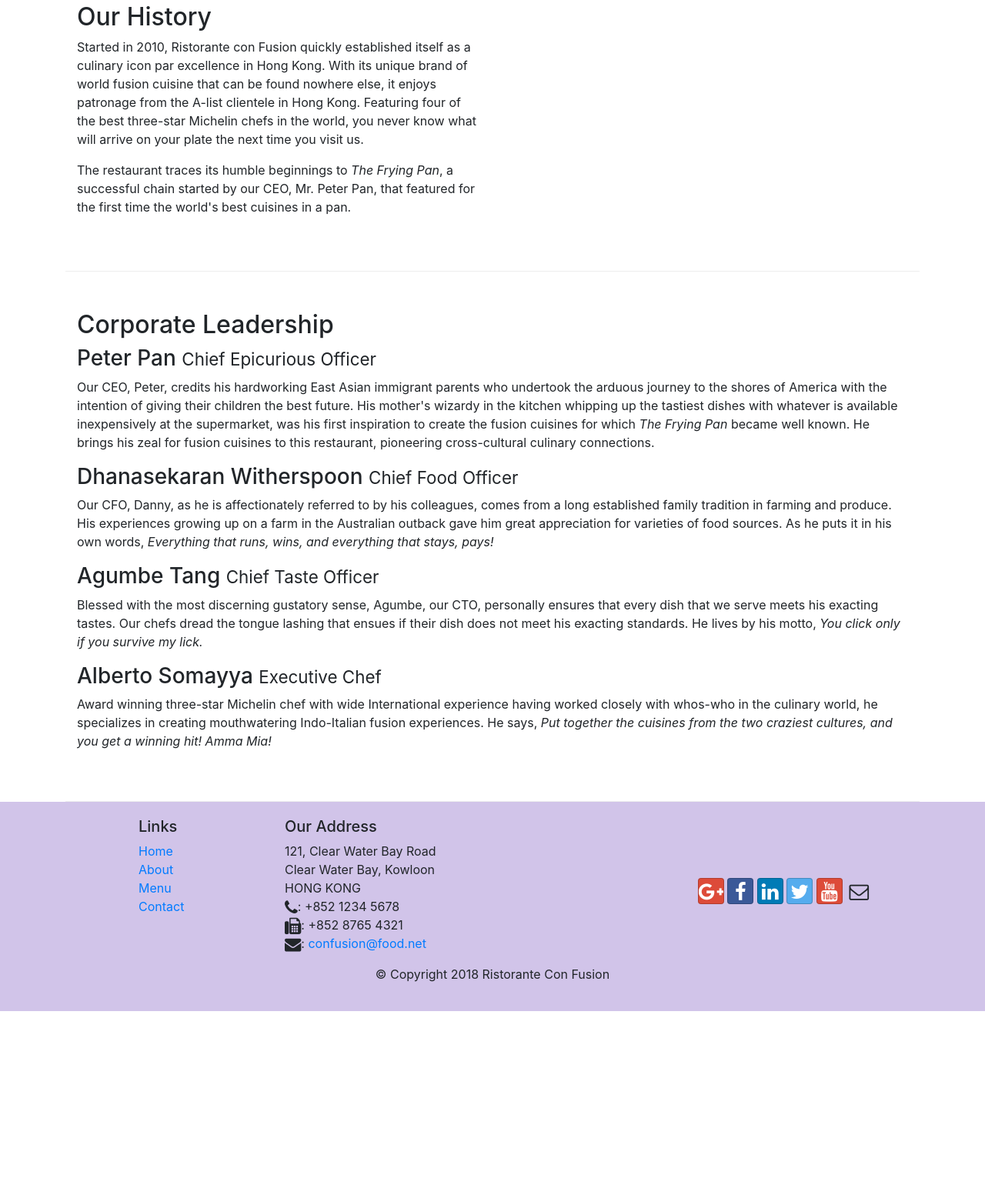
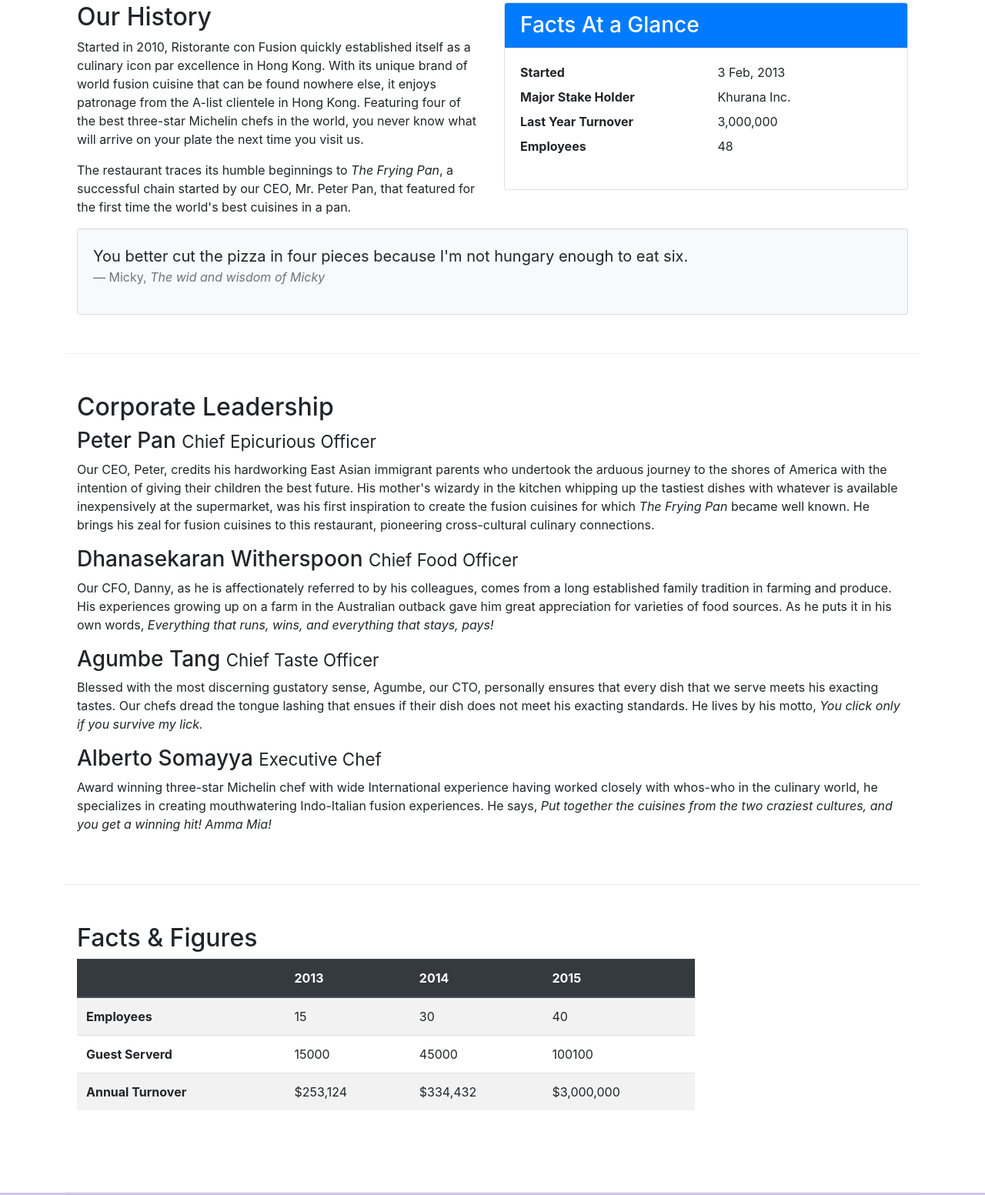
Before and after one commit to tavneetkhurana/confusion, a website: page aboutus.html in a window 1280 px wide. Shown: the part 512-2065 px from the top of the page at 77% size. Before the commit the page ends 1826 px from the top, so only its background shows below. Drawn offline with nearby package versions, Linux system fonts and the light colour scheme.

Commit message:
Tables and Cards

```diff
--- a/aboutus.html
+++ b/aboutus.html
@@ -66,7 +66,34 @@
                 <p>Started in 2010, Ristorante con Fusion quickly established itself as a culinary icon par excellence in Hong Kong. With its unique brand of world fusion cuisine that can be found nowhere else, it enjoys patronage from the A-list clientele in Hong Kong.  Featuring four of the best three-star Michelin chefs in the world, you never know what will arrive on your plate the next time you visit us.</p>
                 <p>The restaurant traces its humble beginnings to <em>The Frying Pan</em>, a successful chain started by our CEO, Mr. Peter Pan, that featured for the first time the world's best cuisines in a pan.</p>
             </div>
-            <div class="col-6 col-sm-6">
+            <div class="col-sm col-sm">
+                <div class="card">
+                    <h3 class="card-header bg-primary text-white">Facts At a Glance</h3>
+                    <div class="card-body">
+                        <dl class="row">
+                            <dt class="col-6">Started</dt>
+                            <dd class="col-6">3 Feb, 2013</dd>
+                            <dt class="col-6">Major Stake Holder</dt>
+                            <dd class="col-6">Khurana Inc.</dd>
+                            <dt class="col-6">Last Year Turnover</dt>
+                            <dd class="col-6">3,000,000</dd>
+                            <dt class="col-6">Employees</dt>
+                            <dd class="col-6">48</dd>
+                        </dl>
+                    </div>
+                </div>
+            </div>
+            <div class="col-12">
+                <div class="card card-body bg-light">
+                    <blockquote class="blockquote">
+                        <p class="mb-0">You better cut the pizza in four pieces because I'm not hungary enough
+                            to eat six.
+                        </p>
+                        <footer class="blockquote-footer">Micky,
+                            <cite title="Source Title">The wid and wisdom of Micky</cite>
+                        </footer>
+                    </blockquote>
+                </div>
             </div>
         </div>
 
@@ -83,7 +110,51 @@
                 <p>Award winning three-star Michelin chef with wide International experience having worked closely with whos-who in the culinary world, he specializes in creating mouthwatering Indo-Italian fusion experiences. He says, <em>Put together the cuisines from the two craziest cultures, and you get a winning hit! Amma Mia!</em></p>
             </div>
        </div>
+       <div class="row row-content">
+           <div class="col-12 col-sm-9">
+                <h2>Facts &amp; Figures</h2>
+                <div class="table-responsive">
+                    <table class="table table-striped">
+                        <thead class="thead-dark">
+                            <tr>
+                                <th>&nbsp;</th>
+                                <th>2013</th>
+                                <th>2014</th>
+                                <th>2015</th>
+                            </tr>
+                        </thead >
+                        <tbody>
+                            <tr>
+                                <th>Employees</th>
+                                <td>15</td>
+                                <td>30</td>
+                                <td>40</td>
+                            </tr>
+                            <tr>
+                                <th>Guest Serverd</th>
+                                <td>15000</td>
+                                <td>45000</td>
+                                <td>100100</td>
+                            </tr>
+                            <tr>
+                                <th>Annual Turnover</th>
+                                <td>$253,124</td>
+                                <td>$334,432</td>
+                                <td>$3,000,000</td>
+                            </tr>
 
+                        </tbody>
+
+                    </table>
+
+                </div>
+            </div>
+            <div class="col-12 col-sm-3">
+
+            </div>
+        </div>
+
+       </div>
     </div>
 
     <footer class="footer">
```
